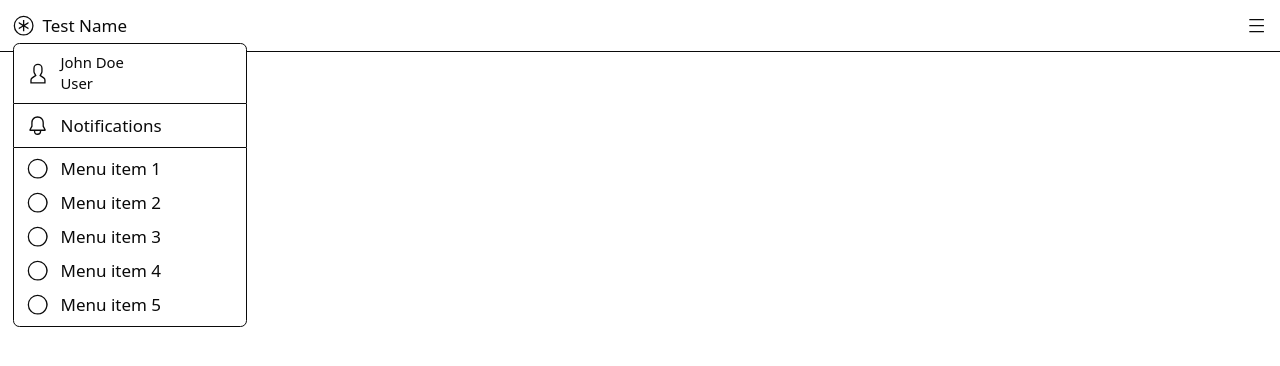
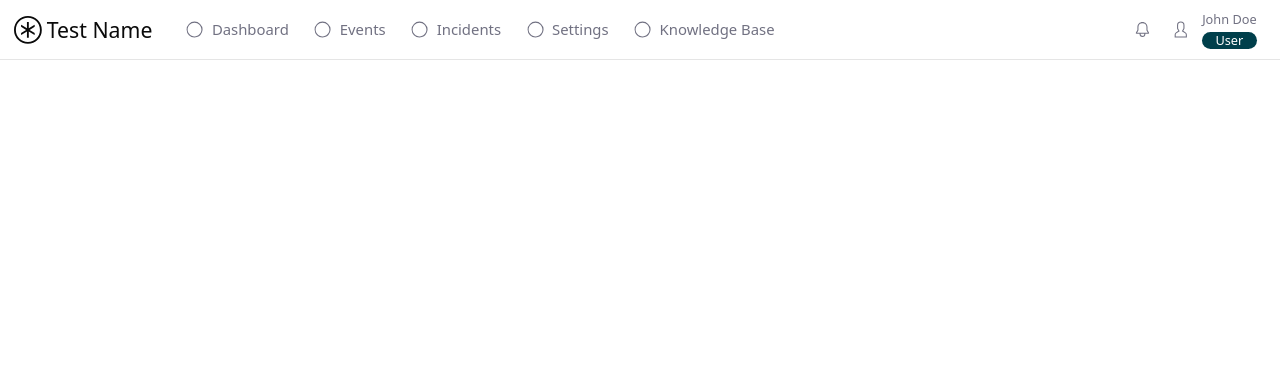
Before and after one commit to TheRealMizAL/ChatMonitor, a Next.js app in the folder ui/: page / in a window 1280 px wide. Shown: the top 366 px of the page. Built offline with nearby package versions, Linux system fonts and the light colour scheme.

Commit message:
Header almost finalized
header.tsx splitted into header.tsx, components/icons.tsx and components/menu.tsx

CreatePrefetch function merged with NavButton element in components/menu.tsx

```diff
--- a/ui/src/components/header.tsx
+++ b/ui/src/components/header.tsx
@@ -1,171 +1,60 @@
 "use client";
 
-import { useRouter } from "next/navigation";
-import { SVGProps, useCallback, useEffect } from "react";
+import { useEffect, useState } from "react";
+import { AsteriskCircle, Burger } from "./header/icons";
+import { Menu } from "./header/menu";
 
 export default function Header() {
+  const [isMenuOpen, setIsMenuOpen] = useState(false);
+  const [isMobile, setIsMobile] = useState(true);
+  const [animationClass, setAnimationClass] = useState("");
+
+  useEffect(() => {
+    const checkScreenSize = () => {
+      const mobile = window.innerWidth < 768;
+      setIsMobile(mobile);
+
+      setIsMenuOpen(!mobile);
+      setAnimationClass(mobile ? "" : "menu-enter-active");
+    };
+
+    checkScreenSize();
+    window.addEventListener("resize", checkScreenSize);
+    return () => window.removeEventListener("resize", checkScreenSize);
+  }, []);
+
+  const toggleMenu = () => {
+    if (isMenuOpen) {
+      setAnimationClass("menu-exit-active");
+      setTimeout(() => {
+        setIsMenuOpen(false);
+        setAnimationClass("menu-exit");
+      }, 50);
+    } else {
+      setIsMenuOpen(true);
+      setAnimationClass("menu-enter");
+      setTimeout(() => setAnimationClass("menu-enter-active"), 10);
+    }
+  };
   return (
-    <header className="flex border-b p-3 items-center-safe">
+    <header className="flex items-center-safe p-3 bg-card border-b border-border md:py-1">
       <Logo />
-      <div className="flex flex-col absolute top-10 right-(--right-menu-margin) w-55">
-        <Profile />
-        <Notifications />
-        <Navbar />
-      </div>
-      <Burger />
+      {isMenuOpen && <Menu animation={animationClass} />}
+      <button
+        className="ml-auto px-2 text-card-foreground transition-all duration-50 hover:scale-110 md:sr-only"
+        onClick={toggleMenu}
+      >
+        <Burger />
+      </button>
     </header>
-  );
-}
-
-interface Button {
-  key: string;
-  name: string;
-}
-
-function CreatePrefetch(path: string) {
-  const router = useRouter();
-  const onClick = useCallback(
-    (e: unknown) => {
-      router.push(path);
-    },
-    [path, router]
-  );
-  useEffect(() => {
-    router.prefetch(path);
-  });
-
-  return onClick;
-}
-
-function Navbar() {
-  const navItems: Button[] = [
-    { key: "item1", name: "Menu item 1" },
-    { key: "item2", name: "Menu item 2" },
-    { key: "item3", name: "Menu item 3" },
-    { key: "item4", name: "Menu item 4" },
-    { key: "item5", name: "Menu item 5" },
-  ];
-
-  const navButtons = navItems.map((item) => (
-    <div key={item.key} className="flex items-center-safe">
-      <Circle />
-      <button onClick={CreatePrefetch(`/${item.key}`)} className="ml-3">
-        {item.name}
-      </button>
-    </div>
-  ));
-  return (
-    <nav className="border rounded-b-md px-3 py-2 space-y-2 bg-background">
-      {navButtons}
-    </nav>
-  );
-}
-
-function Profile() {
-  return (
-    <div className="flex items-center-safe border rounded-t-md px-3 py-2 bg-background">
-      <User />
-      <div className="flex flex-col ml-3">
-        <span className="text-sm">John Doe</span>
-        <span className="text-sm">User</span>
-      </div>
-    </div>
-  );
-}
-
-function Notifications() {
-  return (
-    <div className="flex items-center-safe border-x px-3 py-2 bg-background">
-      <Bell />
-      <span className="ml-3">Notifications</span>
-    </div>
   );
 }
 
 function Logo() {
   return (
-    <div className="flex items-center-safe ">
+    <div className="flex items-center-safe gap-1">
       <AsteriskCircle />
-      <span className="ml-2">Test Name</span>
+      <span className="text-nowrap text-xl">Test Name</span>
     </div>
   );
 }
-
-export function AsteriskCircle(props: SVGProps<SVGSVGElement>) {
-  return (
-    <svg
-      xmlns="http://www.w3.org/2000/svg"
-      className="h-5 w-5"
-      viewBox="0 0 512 512"
-    >
-      <path
-        fill="currentColor"
-        d="M272 227.616V121.388h-32v106.229l-98.623-59.682l-2.431 4.017v31.915L225.096 256l-86.15 52.133v31.915l2.431 4.017L240 284.383v106.229h32V284.384l98.623 59.681l2.431-4.016v-31.915L286.903 256l86.151-52.134v-31.915l-2.431-4.016z"
-      ></path>
-      <path
-        fill="currentColor"
-        d="M425.857 87.379A239.365 239.365 0 0 0 87.344 425.892A239.365 239.365 0 0 0 425.857 87.379M256.6 464c-114.341 0-207.364-93.023-207.364-207.364S142.259 49.271 256.6 49.271s207.365 93.023 207.365 207.365S370.942 464 256.6 464"
-      ></path>
-    </svg>
-  );
-}
-
-export function User(props: SVGProps<SVGSVGElement>) {
-  return (
-    <svg
-      xmlns="http://www.w3.org/2000/svg"
-      className="h-5 w-5"
-      viewBox="0 0 512 512"
-    >
-      <path
-        fill="currentColor"
-        d="m411.6 343.656l-72.823-47.334l27.455-50.334A80.23 80.23 0 0 0 376 207.681V128a112 112 0 0 0-224 0v79.681a80.236 80.236 0 0 0 9.768 38.308l27.455 50.333l-72.823 47.334A79.725 79.725 0 0 0 80 410.732V496h368v-85.268a79.727 79.727 0 0 0-36.4-67.076M416 464H112v-53.268a47.836 47.836 0 0 1 21.841-40.246l97.66-63.479l-41.64-76.341A48.146 48.146 0 0 1 184 207.681V128a80 80 0 0 1 160 0v79.681a48.146 48.146 0 0 1-5.861 22.985L296.5 307.007l97.662 63.479A47.836 47.836 0 0 1 416 410.732Z"
-      ></path>
-    </svg>
-  );
-}
-
-export function Circle(props: SVGProps<SVGSVGElement>) {
-  return (
-    <svg
-      xmlns="http://www.w3.org/2000/svg"
-      className="h-5 w-5"
-      viewBox="0 0 512 512"
-    >
-      <path
-        fill="currentColor"
-        d="M256.6 496A239.364 239.364 0 0 0 425.856 87.379A239.364 239.364 0 0 0 87.344 425.892A237.8 237.8 0 0 0 256.6 496m0-446.729c114.341 0 207.365 93.023 207.365 207.364S370.941 464 256.6 464S49.236 370.977 49.236 256.635S142.259 49.271 256.6 49.271"
-      ></path>
-    </svg>
-  );
-}
-
-export function Bell() {
-  return (
-    <svg
-      xmlns="http://www.w3.org/2000/svg"
-      className="h-5 w-5"
-      viewBox="0 0 512 512"
-    >
-      <path
-        fill="currentColor"
-        d="m450.27 348.569l-43.67-80.624V184c0-83.813-68.187-152-152-152s-152 68.187-152 152v83.945l-43.672 80.623A24 24 0 0 0 80.031 384h86.935a88.866 88.866 0 0 0-.367 8a88 88 0 0 0 176 0c0-2.7-.129-5.364-.367-8h86.935a24 24 0 0 0 21.1-35.431ZM310.6 392a56 56 0 1 1-111.419-8h110.837a56.14 56.14 0 0 1 .582 8M93.462 352l41.138-75.945V184a120 120 0 0 1 240 0v92.055L415.736 352Z"
-      ></path>
-    </svg>
-  );
-}
-
-export function Burger() {
-  return (
-    <svg
-      xmlns="http://www.w3.org/2000/svg"
-      className="h-5 w-5 ml-auto"
-      viewBox="0 0 512 512"
-    >
-      <path
-        fill="currentColor"
-        d="M80 96h352v32H80zm0 144h352v32H80zm0 144h352v32H80z"
-      ></path>
-    </svg>
-  );
-}
--- /dev/null
+++ b/ui/src/components/header/icons.tsx
@@ -0,0 +1,60 @@
+export function AsteriskCircle() {
+  return (
+    <svg
+      xmlns="http://www.w3.org/2000/svg"
+      viewBox="0 0 512 512"
+      className="flex-shrink-0 w-7 h-7 fill-current"
+    >
+      <path d="M272 227.616V121.388h-32v106.229l-98.623-59.682l-2.431 4.017v31.915L225.096 256l-86.15 52.133v31.915l2.431 4.017L240 284.383v106.229h32V284.384l98.623 59.681l2.431-4.016v-31.915L286.903 256l86.151-52.134v-31.915l-2.431-4.016z"></path>
+      <path d="M425.857 87.379A239.365 239.365 0 0 0 87.344 425.892A239.365 239.365 0 0 0 425.857 87.379M256.6 464c-114.341 0-207.364-93.023-207.364-207.364S142.259 49.271 256.6 49.271s207.365 93.023 207.365 207.365S370.942 464 256.6 464"></path>
+    </svg>
+  );
+}
+
+export function User() {
+  return (
+    <svg
+      xmlns="http://www.w3.org/2000/svg"
+      viewBox="0 0 512 512"
+      className="flex-shrink-0 w-4 h-4 fill-current"
+    >
+      <path d="m411.6 343.656l-72.823-47.334l27.455-50.334A80.23 80.23 0 0 0 376 207.681V128a112 112 0 0 0-224 0v79.681a80.236 80.236 0 0 0 9.768 38.308l27.455 50.333l-72.823 47.334A79.725 79.725 0 0 0 80 410.732V496h368v-85.268a79.727 79.727 0 0 0-36.4-67.076M416 464H112v-53.268a47.836 47.836 0 0 1 21.841-40.246l97.66-63.479l-41.64-76.341A48.146 48.146 0 0 1 184 207.681V128a80 80 0 0 1 160 0v79.681a48.146 48.146 0 0 1-5.861 22.985L296.5 307.007l97.662 63.479A47.836 47.836 0 0 1 416 410.732Z"></path>
+    </svg>
+  );
+}
+
+export function Circle() {
+  return (
+    <svg
+      xmlns="http://www.w3.org/2000/svg"
+      viewBox="0 0 512 512"
+      className="flex-shrink-0 w-4 h-4 fill-current"
+    >
+      <path d="M256.6 496A239.364 239.364 0 0 0 425.856 87.379A239.364 239.364 0 0 0 87.344 425.892A237.8 237.8 0 0 0 256.6 496m0-446.729c114.341 0 207.365 93.023 207.365 207.364S370.941 464 256.6 464S49.236 370.977 49.236 256.635S142.259 49.271 256.6 49.271"></path>
+    </svg>
+  );
+}
+
+export function Bell() {
+  return (
+    <svg
+      xmlns="http://www.w3.org/2000/svg"
+      viewBox="0 0 512 512"
+      className="flex-shrink-0 w-4 h-4 fill-current"
+    >
+      <path d="m450.27 348.569l-43.67-80.624V184c0-83.813-68.187-152-152-152s-152 68.187-152 152v83.945l-43.672 80.623A24 24 0 0 0 80.031 384h86.935a88.866 88.866 0 0 0-.367 8a88 88 0 0 0 176 0c0-2.7-.129-5.364-.367-8h86.935a24 24 0 0 0 21.1-35.431ZM310.6 392a56 56 0 1 1-111.419-8h110.837a56.14 56.14 0 0 1 .582 8M93.462 352l41.138-75.945V184a120 120 0 0 1 240 0v92.055L415.736 352Z"></path>
+    </svg>
+  );
+}
+
+export function Burger() {
+  return (
+    <svg
+      xmlns="http://www.w3.org/2000/svg"
+      viewBox="0 0 512 512"
+      className="flex-shrink-0 w-6 h-6 fill-current"
+    >
+      <path d="M80 96h352v32H80zm0 144h352v32H80zm0 144h352v32H80z"></path>
+    </svg>
+  );
+}
--- /dev/null
+++ b/ui/src/components/header/menu.tsx
@@ -0,0 +1,83 @@
+import { useRouter } from "next/navigation";
+import { useCallback, useEffect } from "react";
+import { Bell, Circle, User } from "./icons";
+
+interface Button {
+  key: string;
+  name: string;
+  path: `/${string}`;
+}
+
+export function Menu({ animation = "" }) {
+  return (
+    <div
+      className={`${animation} flex flex-1 flex-col md:flex-row-reverse max-md:min-w-[12rem] max-md:absolute max-md:top-11 max-md:right-4 max-md:border max-md:border-border rounded-lg max-md:bg-background max-md:transition-all max-md:duration-50 max-md:ease-in-out`}
+    >
+      <Profile />
+      <Notifications />
+      <Navbar />
+    </div>
+  );
+}
+
+function Navbar() {
+  const navItems: Button[] = [
+    { key: "dashboard", name: "Dashboard", path: "/dashboard" },
+    { key: "events", name: "Events", path: "/events" },
+    { key: "incidents", name: "Incidents", path: "/incidents" },
+    { key: "settings", name: "Settings", path: "/settings" },
+    { key: "Knowledge_base", name: "Knowledge Base", path: "/knowledge_base" },
+  ];
+  return (
+    <nav className="flex flex-col md:flex-row md:text-sm max-md:p-0.5 max-md:space-y-0.5 md:space-x-2 md:items-center-safe md:ml-6">
+      {navItems.map((item) => (
+        <NavButton key={item.key} name={item.name} path={item.path} />
+      ))}
+    </nav>
+  );
+}
+
+function NavButton(props: Button) {
+  const router = useRouter();
+
+  const handleClick = useCallback(() => {
+    router.push(props.path);
+  }, [router, props.path]);
+
+  useEffect(() => {
+    router.prefetch(props.path);
+  });
+  return (
+    <button onClick={handleClick} className="flex menu-button h-fit">
+      <Circle />
+      <span className="text-nowrap">{props.name}</span>
+    </button>
+  );
+}
+
+function Profile() {
+  return (
+    <div className="flex p-0.5">
+      <button className="flex flex-1 items-center-safe gap-2 px-2 py-0.5 text-muted-foreground hover:bg-secondary rounded-lg">
+        <User />
+        <div className="flex flex-col gap-1 ml-1 py-0.5">
+          <span className="text-nowrap text-sm md:text-xs">John Doe</span>
+          <span className="text-nowrap text-sm bg-primary text-primary-foreground rounded-lg md:text-xs">
+            User
+          </span>
+        </div>
+      </button>
+    </div>
+  );
+}
+
+function Notifications() {
+  return (
+    <div className="flex p-0.5 max-md:border-y max-md:border-border text-muted-foreground md:ml-auto items-center-safe">
+      <button className="flex menu-button md:text-xs md:h-fit">
+        <Bell />
+        <span className="md:sr-only">Notifications</span>
+      </button>
+    </div>
+  );
+}
```
